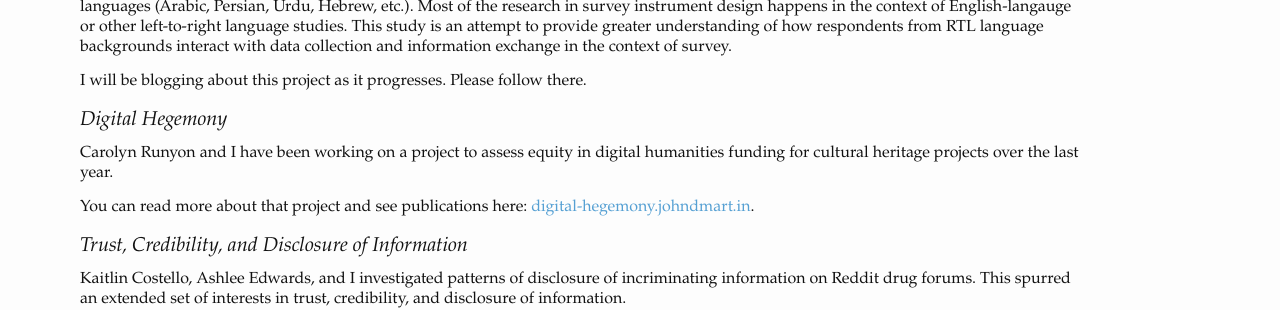
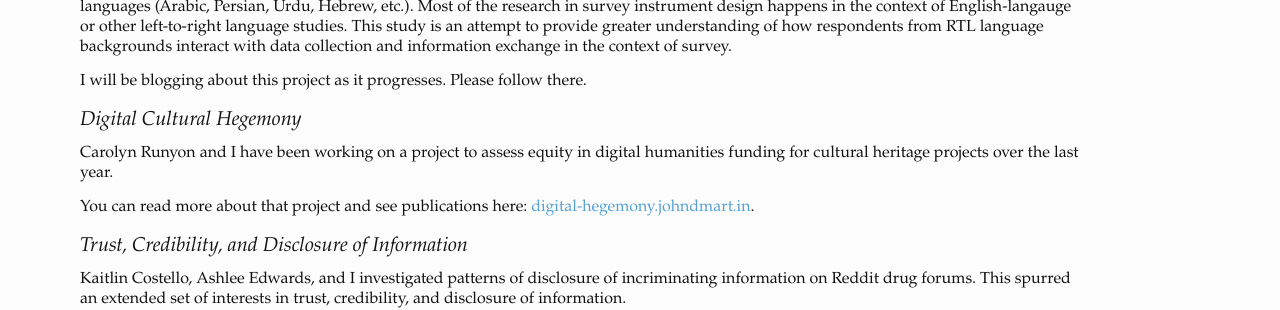
Before and after one commit to jdmar3/jdmar3.github.io, a Jekyll site: the page built from research/index.md, in a window 1280 px wide. Shown: the part 361-671 px from the top of the page. Built offline with Jekyll 4.4.1, drawn with Linux system fonts in a browser that asks for light colours.

Commit message:
update research

```diff
--- a/research/index.md
+++ b/research/index.md
@@ -18,7 +18,7 @@ This study is an attempt to provide greater understanding of how respondents fro
 
 I will be blogging about this project as it progresses. Please follow there.
 
-## Digital Hegemony
+## Digital Cultural Hegemony
 
 Carolyn Runyon and I have been working on a project to assess equity in digital humanities funding for cultural heritage projects over the last year.
 
```
